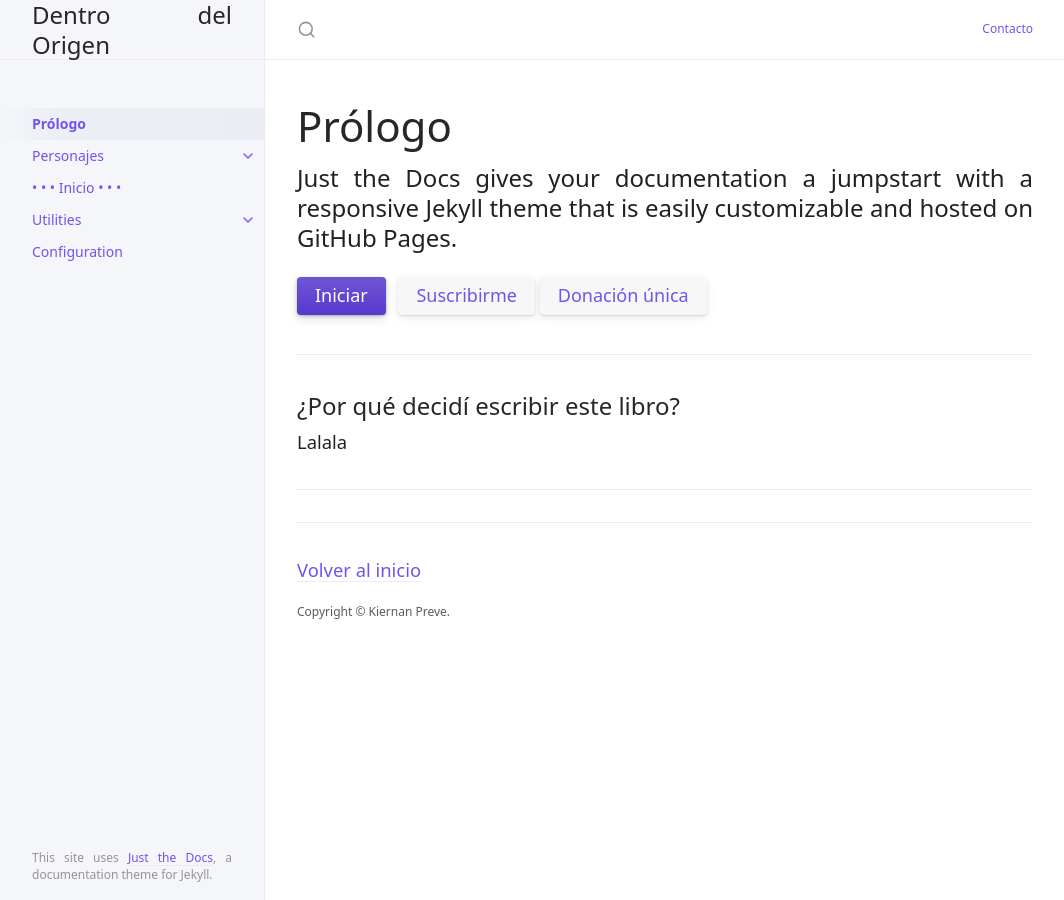
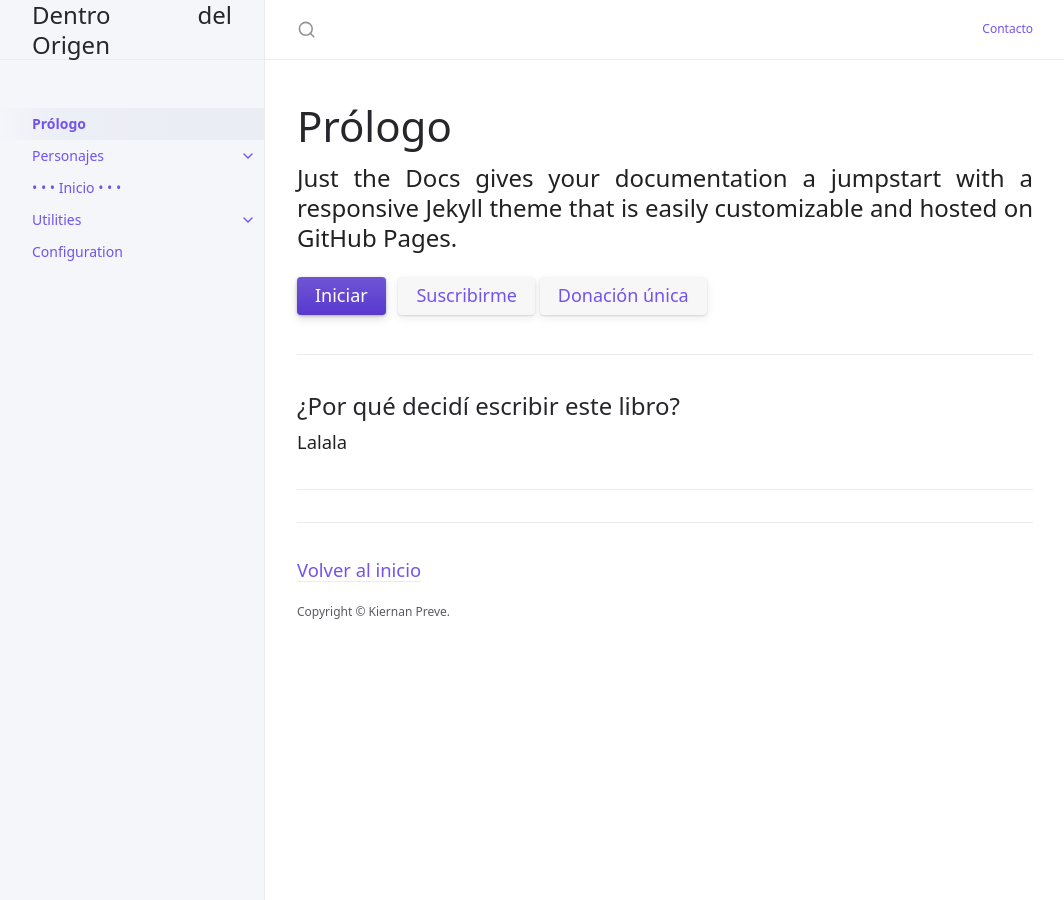
Before and after one commit to KierPrev/DentroDelOrigen, a Jekyll site: the page built from index.md, in a window 1280 px wide. Shown: the whole page, without its empty margins (107-1171 px from the left). Built offline with Jekyll 4.4.1, drawn with Linux system fonts in a browser that asks for light colours.

Commit message:
footer y  justificacion

```diff
--- a/_layouts/default.html
+++ b/_layouts/default.html
@@ -66,7 +66,7 @@
       {% endif %}
     </nav>
     <footer class="site-footer">
-      This site uses <a href="https://github.com/just-the-docs/just-the-docs">Just the Docs</a>, a documentation theme for Jekyll.
+
     </footer>
   </div>
   <div class="main" id="top">
--- a/_sass/base.scss
+++ b/_sass/base.scss
@@ -21,7 +21,7 @@
   font-family: $body-font-family;
   font-size: 1.15em;
   text-align: justify;
-  text-justify: inter-character;
+  text-justify: inter-word;
   line-height: $body-line-height;
   color: #212121;
   background-color: $body-background-color;
```
